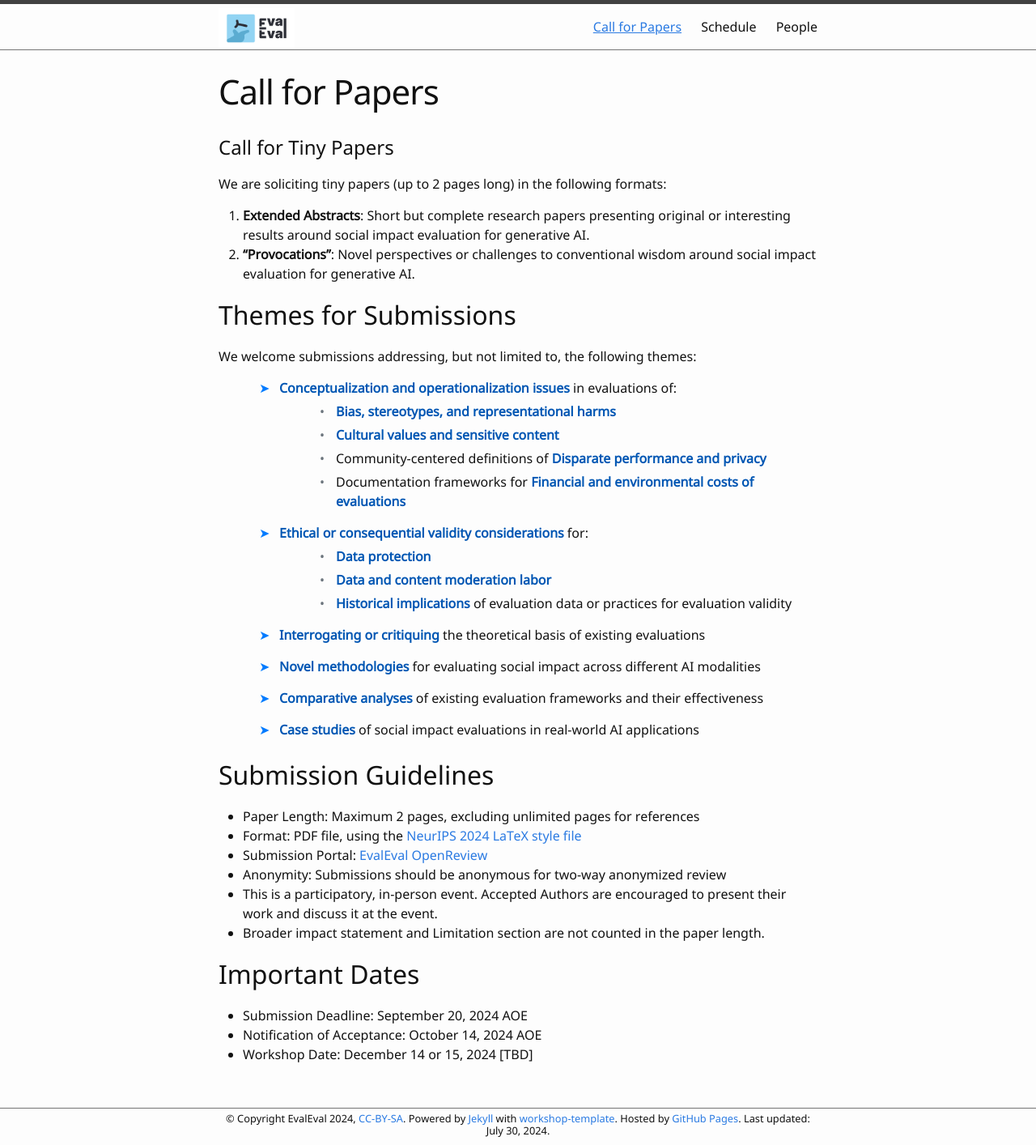
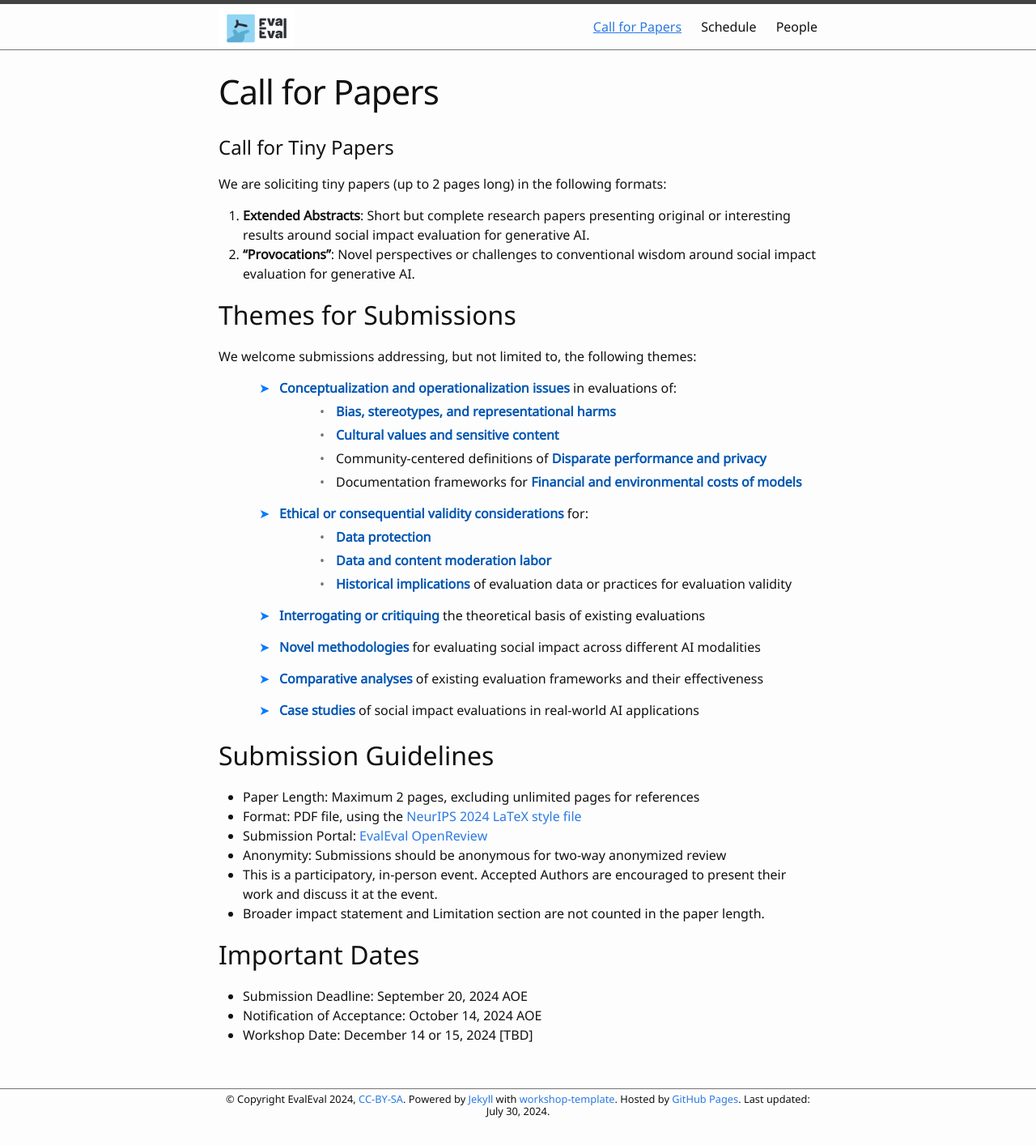
Before and after one commit to aaai-fidu-lab/aaai-fidu-lab.github.io, a Jekyll site: the page built from call-for-papers.md, in a window 1280 px wide. Shown: the whole page at 81% size. Built offline with Jekyll 4.4.1, drawn with Linux system fonts in a browser that asks for light colours; our own code applies the rules of GitHub Pages for plain Markdown files; after the commit the page ends 1390 px from its top, so only the background shows below that.

Commit message:
Update call-for-papers.md

```diff
--- a/call-for-papers.md
+++ b/call-for-papers.md
@@ -21,7 +21,7 @@ We welcome submissions addressing, but not limited to, the following themes:
         <li><strong>Bias, stereotypes, and representational harms</strong></li>
         <li><strong>Cultural values and sensitive content</strong></li>
         <li>Community-centered definitions of <strong>Disparate performance and privacy</strong></li>
-        <li>Documentation frameworks for <strong>Financial and environmental costs of evaluations</strong></li>
+        <li>Documentation frameworks for <strong>Financial and environmental costs of models</strong></li>
       </ul>
     </li>
     <li><strong>Ethical or consequential validity considerations</strong> for:
```
